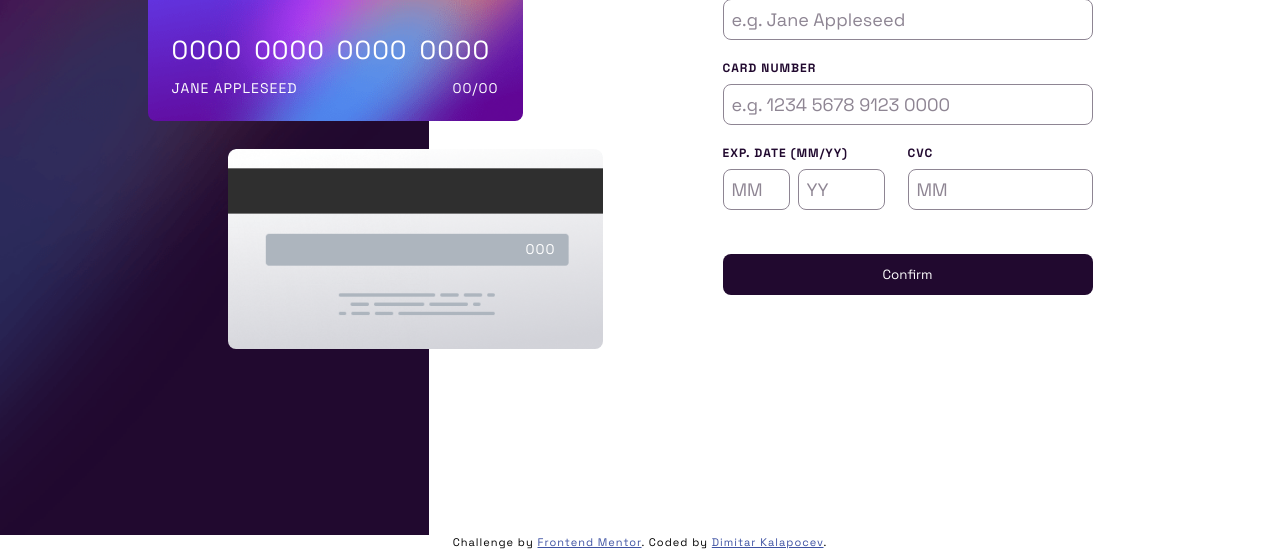
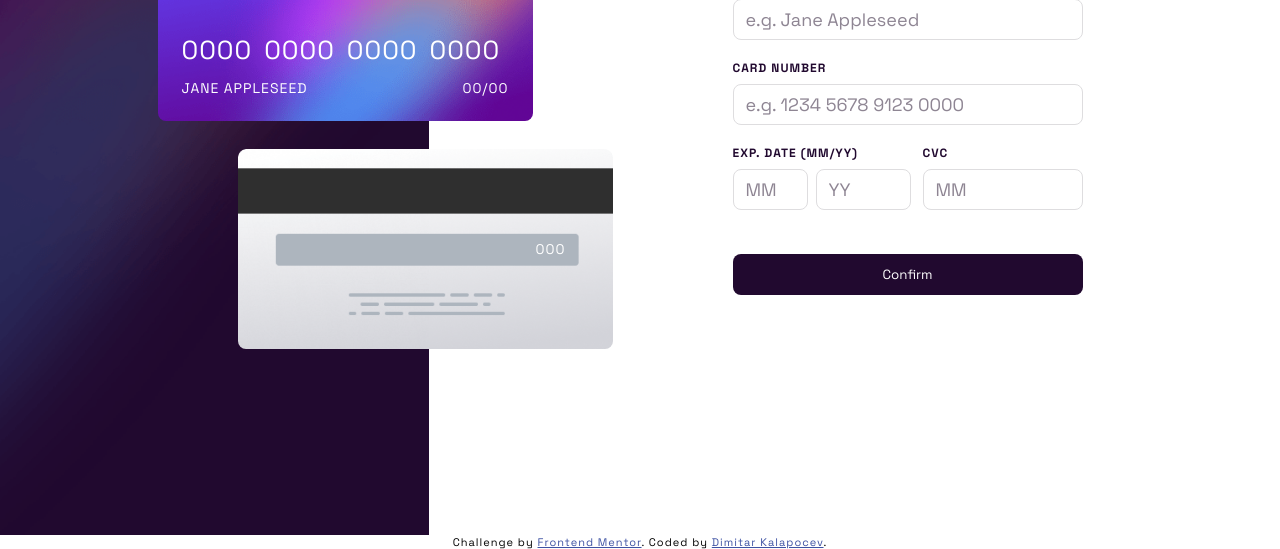
Before and after one commit to DimitarK13/interactive-card-details-form, a plain HTML site: page interactive-card-details-form-main/index.html in a window 1280 px wide. Shown: the part 265-814 px from the top of the page. Drawn offline with Linux system fonts and the light colour scheme.

Commit message:
style: details

```diff
--- a/interactive-card-details-form-main/assets/styles/style.css
+++ b/interactive-card-details-form-main/assets/styles/style.css
@@ -100,19 +100,20 @@ main {
   display: flex;
   flex-direction: column;
   gap: 8px;
-  width: 370px;
+  width: 350px;
   margin-bottom: 20px;
 }
 
 .input-el {
-  padding: 8px;
+  padding: 8px 12px;
   border-radius: 8px;
   font-size: 18px;
-  border: 1px solid hsl(279, 6%, 55%);
+  border: 1px solid hsl(270, 3%, 87%);
 }
 
 .input-el:focus {
-  border: 1px solid hsl(278, 68%, 11%);
+  border: 2px solid hsl(278, 68%, 25%);
+  outline: 0;
 }
 
 .input-el::placeholder {
@@ -121,7 +122,8 @@ main {
 
 .exp-date-cvc {
   display: flex;
-  width: 370px;
+  width: 350px;
+  gap: 12px;
 }
 
 .exp-date-inputs {
@@ -135,7 +137,7 @@ main {
   border: 0;
   background-color: hsl(278, 68%, 11%);
   color: white;
-  width: 370px;
+  width: 350px;
   padding: 12px;
   border-radius: 8px;
   margin-top: 24px;
```
